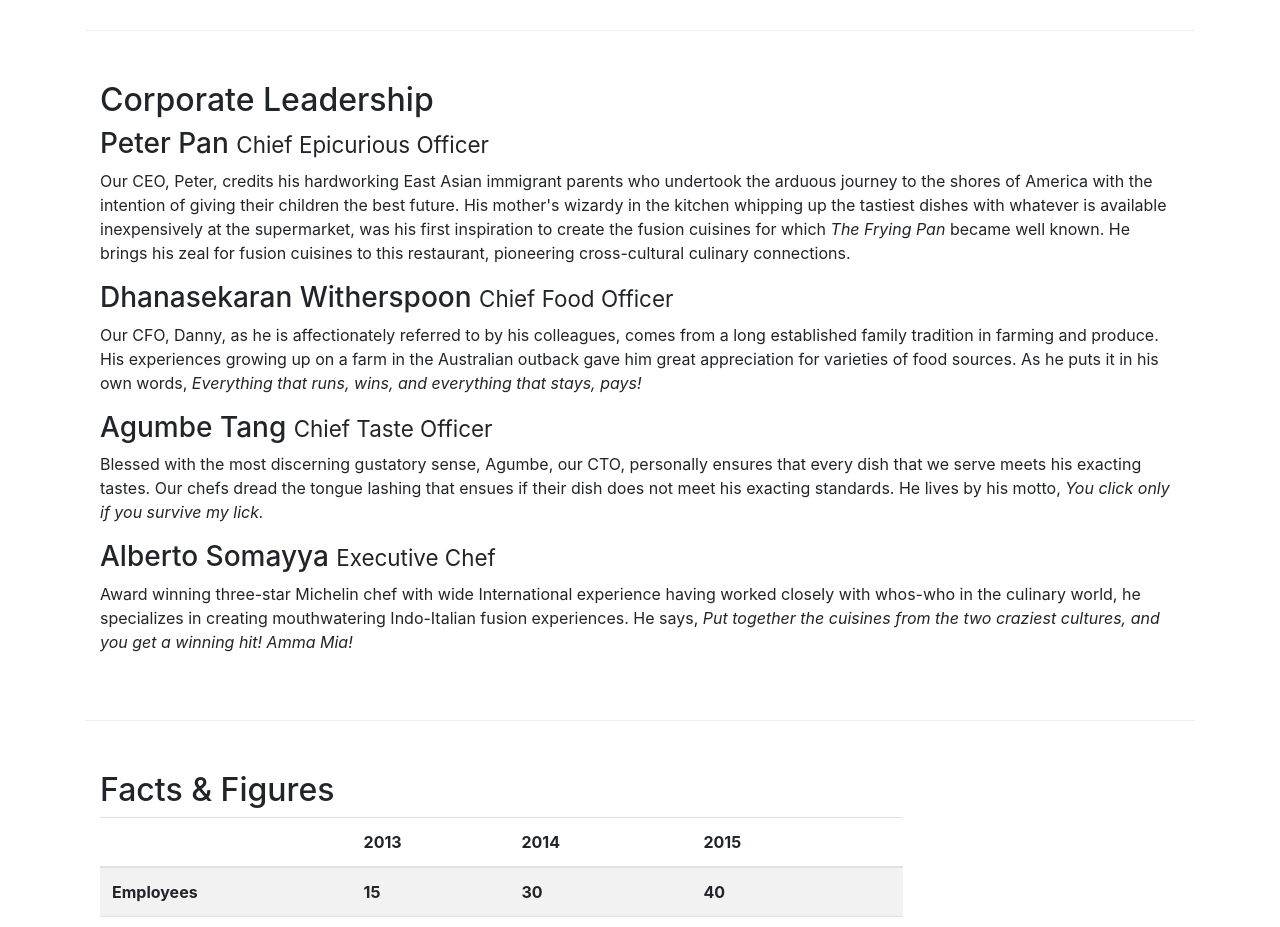
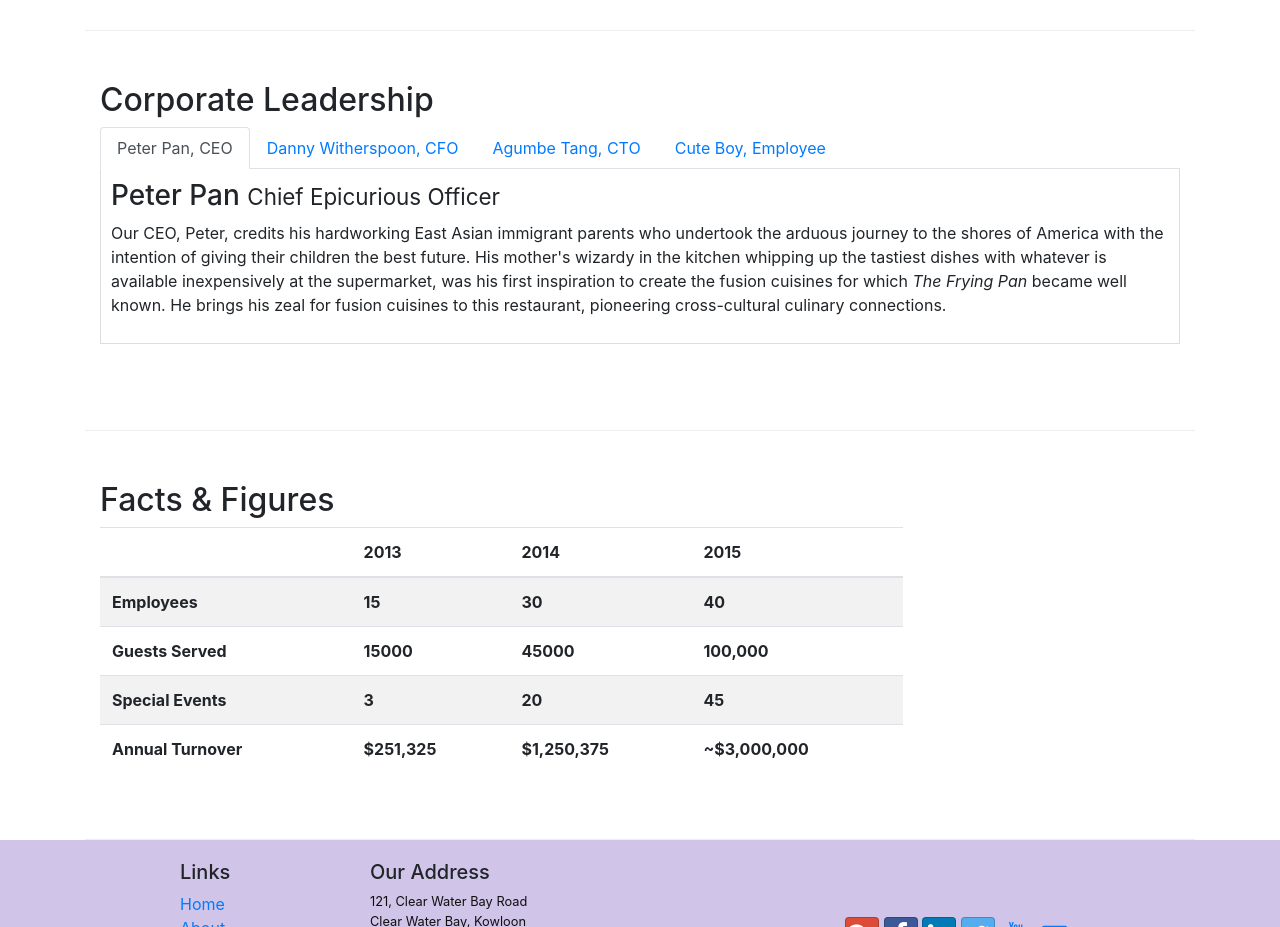
Before and after one commit to HongquanYu/Bootstrap, a website: page aboutus.html in a window 1280 px wide. Shown: the part 880-1807 px from the top of the page. Drawn offline with nearby package versions, Linux system fonts and the light colour scheme.

Commit message:
Updated with tabs in page

```diff
--- a/aboutus.html
+++ b/aboutus.html
@@ -114,9 +114,25 @@
 		<div class="row row-content">
 			<div class="col">
 				<h2>Corporate Leadership</h2>
-				<h3>
-					Peter Pan <small>Chief Epicurious Officer</small>
-				</h3>
+
+				<ul class="nav nav-tabs">
+					<li class="nav-item">
+						<a class="nav-link active" href="#peter"role="tab" data-toggle="tab">Peter Pan, CEO</a>
+					</li>
+					<li class="nav-item">
+						<a class="nav-link" href="#danny"role="tab" data-toggle="tab">Danny Witherspoon, CFO</a>
+					</li>
+					<li class="nav-item">
+						<a class="nav-link" href="#agumbe"role="tab" data-toggle="tab">Agumbe Tang, CTO</a>
+					</li>
+					<li class="nav-item">
+						<a class="nav-link" href="#boy"role="tab" data-toggle="tab">Cute Boy, Employee</a>
+					</li>
+				</ul>
+
+				<div class="tab-content">
+					<div role="tabpanel" class="tab-pane fade show active" id="peter">
+						<h3> Peter Pan <small>Chief Epicurious Officer</small> </h3>
 						<p class="hidden-xs-down">
 							Our CEO, Peter, credits his hardworking East Asian immigrant
 							parents who undertook the arduous journey to the shores of America
@@ -128,9 +144,9 @@
 							cuisines to this restaurant, pioneering cross-cultural culinary
 							connections.
 						</p>
-				<h3>
-					Dhanasekaran Witherspoon <small>Chief Food Officer</small>
-				</h3>
+					</div>
+					<div role="tabpanel" class="tab-pane fade show " id="danny">
+						<h3>Dhanasekaran Witherspoon <small>Chief Food Officer</small></h3>
 						<p  class="hidden-xs-down">
 							Our CFO, Danny, as he is affectionately referred to by his
 							colleagues, comes from a long established family tradition in
@@ -139,9 +155,9 @@
 							food sources. As he puts it in his own words, <em>Everything
 							that runs, wins, and everything that stays, pays!</em>
 						</p>
-				<h3>
-					Agumbe Tang <small>Chief Taste Officer</small>
-				</h3>
+					</div>
+					<div role="tabpanel" class="tab-pane fade show " id="agumbe">
+						<h3>Agumbe Tang <small>Chief Taste Officer</small> </h3>
 						<p  class="hidden-xs-down">
 							Blessed with the most discerning gustatory sense, Agumbe, our CTO,
 							personally ensures that every dish that we serve meets his exacting
@@ -149,9 +165,9 @@
 							dish does not meet his exacting standards. He lives by his motto, <em>You
 							click only if you survive my lick.</em>
 						</p>
-				<h3>
-					Alberto Somayya <small>Executive Chef</small>
-				</h3>
+					</div>
+					<div role="tabpanel" class="tab-pane fade show " id="boy">
+						<h3> Alberto Somayya <small>Executive Chef</small></h3>
 						<p class="hidden-xs-down">
 							Award winning three-star Michelin chef with wide International
 							experience having worked closely with whos-who in the culinary
@@ -159,6 +175,9 @@
 							experiences. He says, <em>Put together the cuisines from the
 							two craziest cultures, and you get a winning hit! Amma Mia!</em>
 						</p>
+					</div>
+				</div>
+
 			</div>
 		</div>
 		<div class="row row-content">
--- a/css/styles.css
+++ b/css/styles.css
@@ -52,6 +52,13 @@ body {
 	background-color: #512DA8;
 }
 
+.tab-content {
+	border-left: 1px solid #ddd;
+	border-right: 1px solid #ddd;
+	border-bottom: 1px solid #ddd;
+	padding: 10px;
+}
+
 .card-hdcolor {
 	background-color: #ffa500;
 }
```
Lines whose indentation alone changed are shown as unchanged.
